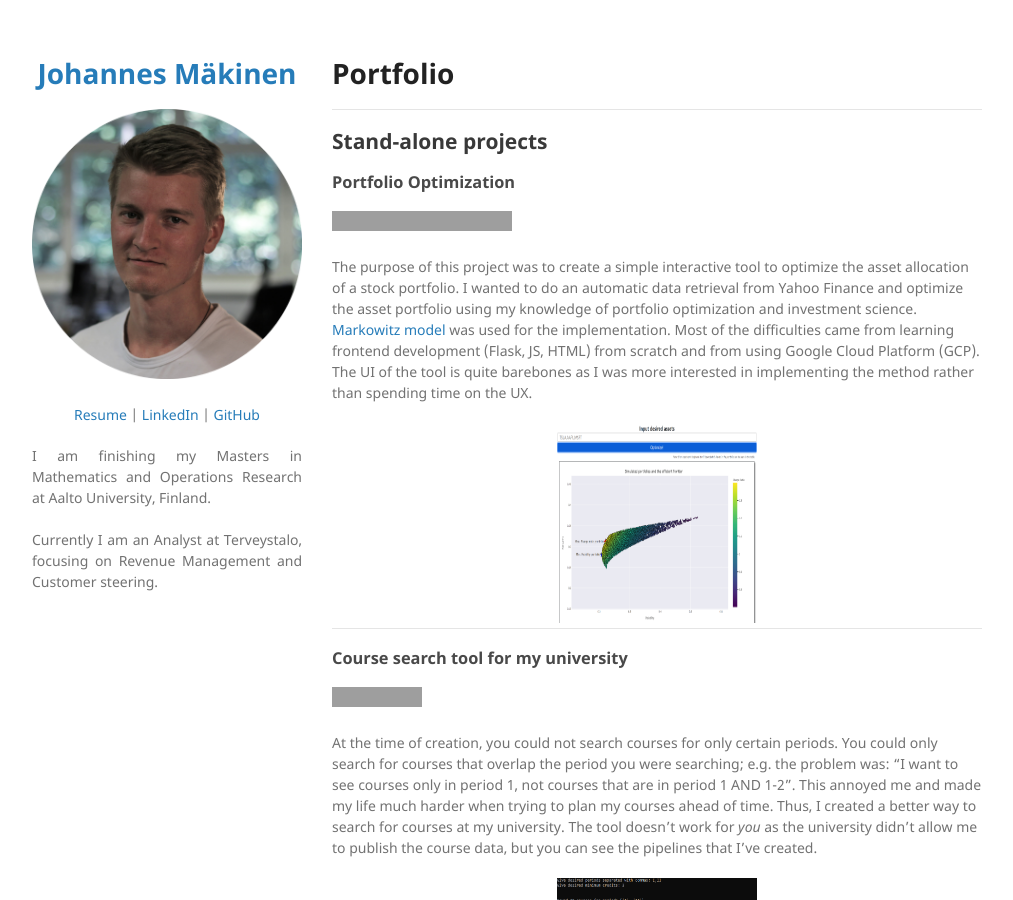
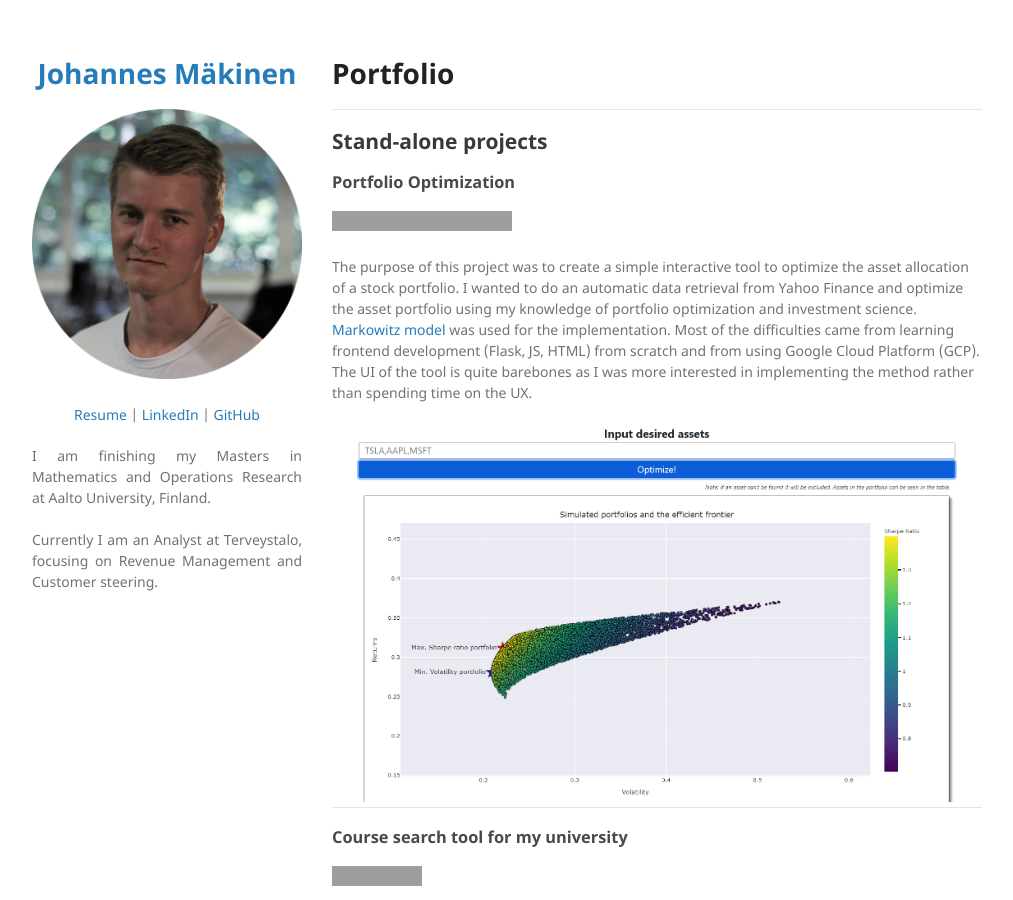
Before and after one commit to johmakinen/johmakinen.github.io, a Jekyll site: the page built from index.md, in a window 1280 px wide and 900 px high. Shown: the whole window, without its empty margins (133-1146 px from the left). Built offline with Jekyll 4.4.1, drawn with Linux system fonts in a browser that asks for light colours; our own code applies the rules of GitHub Pages for plain Markdown files; grey boxes are pictures that could not be loaded.

Commit message:
Image resize v4

```diff
--- a/index.md
+++ b/index.md
@@ -14,7 +14,7 @@ This portfolio is a compilation of projects and notebooks which I have created f
 
 The purpose of this project was to create a simple interactive tool to optimize the asset allocation of a stock portfolio. I wanted to do an automatic data retrieval from Yahoo Finance and optimize the asset portfolio using my knowledge of portfolio optimization and investment science. [Markowitz model](https://en.wikipedia.org/wiki/Markowitz_model) was used for the implementation. Most of the difficulties came from learning frontend development (Flask, JS, HTML) from scratch and from using Google Cloud Platform (GCP). The UI of the tool is quite barebones as I was more interested in implementing the method rather than spending time on the UX.
 
-<center><img src="images/portfolio_opt.png" width="200" height="200"/></center>
+<center><img src="images/portfolio_opt.png" width="600" height="auto"/></center>
 
 ---
 
@@ -24,7 +24,7 @@ The purpose of this project was to create a simple interactive tool to optimize
 
 At the time of creation, you could not search courses for only certain periods. You could only search for courses that overlap the period you were searching; e.g. the problem was: "I want to see courses only in period 1, not courses that are in period 1 AND 1-2". This annoyed me and made my life much harder when trying to plan my courses ahead of time. Thus, I created a better way to search for courses at my university. The tool doesn't work for *you* as the university didn't allow me to publish the course data, but you can see the pipelines that I've created.
 
-<center><img src="images/course_figure_cmd.png" width="200" height="100"/></center>
+<center><img src="images/course_figure_cmd.png" width="630" height="auto"/></center>
 
 ---
 
```
